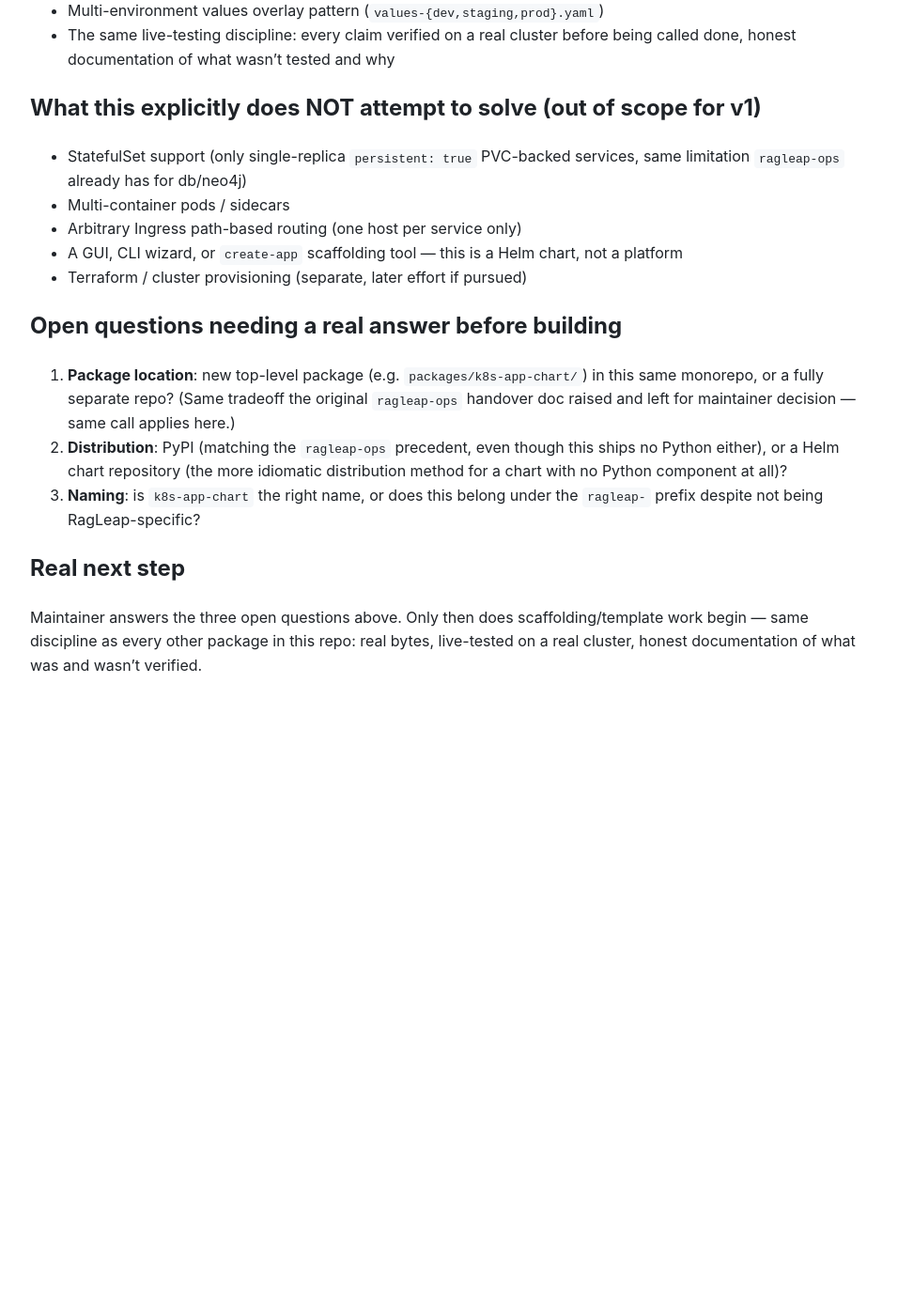
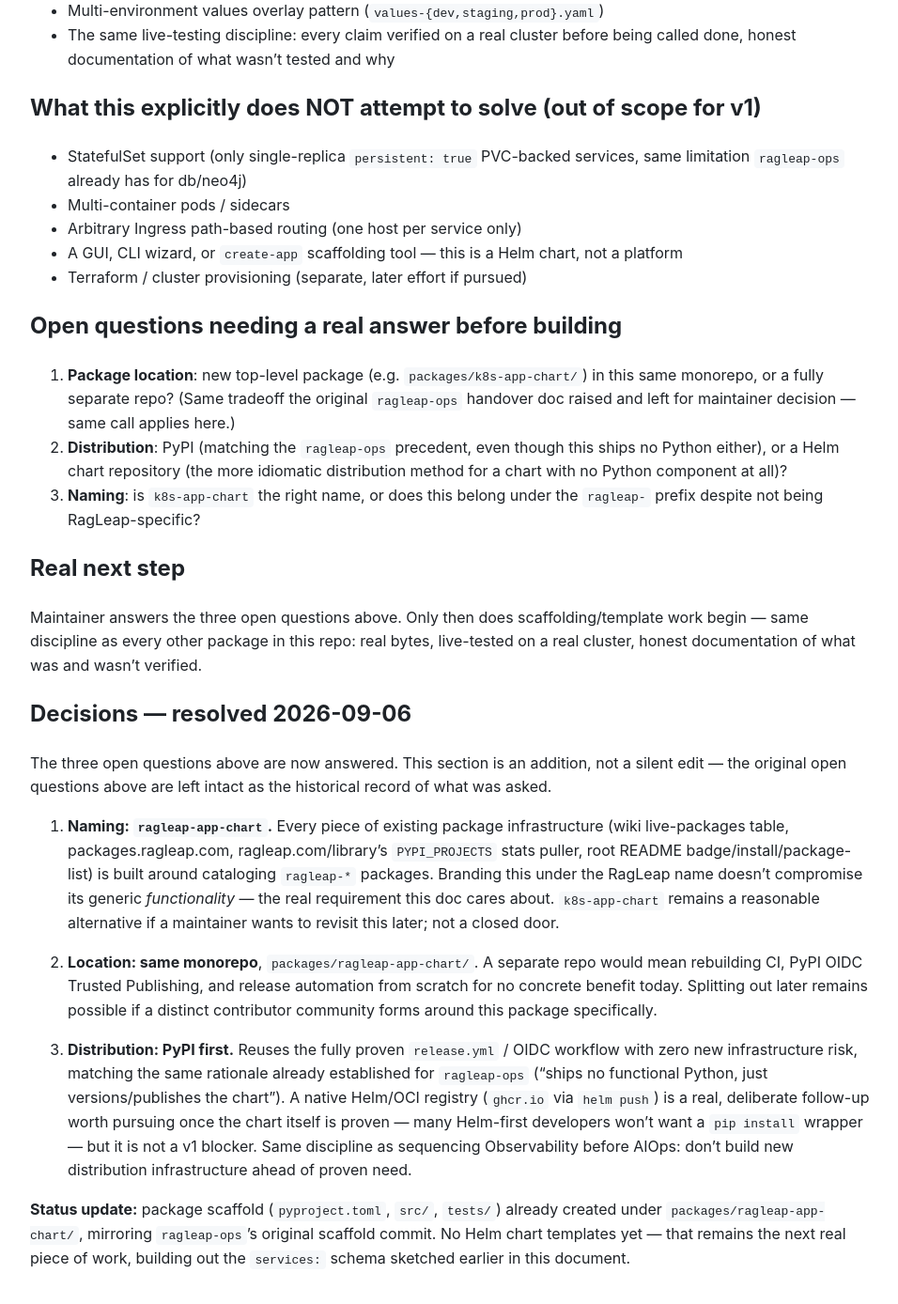
Before and after one commit to antonyrag/ragleap-core, a Jekyll site: the page built from GENERIC-K8S-CHART-PROPOSAL.md, in a window 1280 px wide and 1400 px high, scrolled down 1211 px. Shown: the top 1388 px of the window at 94% size, without its empty margins (158-1114 px from the left). Built offline with Jekyll 4.4.1, drawn with Linux system fonts in a browser that asks for light colours; our own code applies the rules of GitHub Pages for plain Markdown files; before the commit the page ends 1980 px from its top, so only the background shows below that.

Commit message:
Docs/generic chart proposal resolve open questions (#281)
* feat(ragleap-app-chart): add package scaffold (pyproject.toml, src/, tests/) so release automation can version this package

Mirrors ragleap-ops's original scaffold commit (73b85c4). Generic,
reusable Helm chart for arbitrary services — design only per
GENERIC-K8S-CHART-PROPOSAL.md, no chart templates yet.

* docs: resolve ragleap-app-chart open questions (naming, location, distribution)

Naming: ragleap-app-chart. Location: same monorepo. Distribution:
PyPI first, native Helm/OCI registry as a deliberate follow-up once
the chart is proven. Appended as a dated decisions section, per the
repo's own principle — original open questions left intact as the
historical record.

```diff
--- a/GENERIC-K8S-CHART-PROPOSAL.md
+++ b/GENERIC-K8S-CHART-PROPOSAL.md
@@ -85,3 +85,41 @@
 scaffolding/template work begin — same discipline as every other
 package in this repo: real bytes, live-tested on a real cluster,
 honest documentation of what was and wasn't verified.
+
+## Decisions — resolved 2026-09-06
+
+The three open questions above are now answered. This section is an
+addition, not a silent edit — the original open questions above are
+left intact as the historical record of what was asked.
+
+1. **Naming: `ragleap-app-chart`.** Every piece of existing package
+   infrastructure (wiki live-packages table, packages.ragleap.com,
+   ragleap.com/library's `PYPI_PROJECTS` stats puller, root README
+   badge/install/package-list) is built around cataloging `ragleap-*`
+   packages. Branding this under the RagLeap name doesn't compromise
+   its generic *functionality* — the real requirement this doc cares
+   about. `k8s-app-chart` remains a reasonable alternative if a
+   maintainer wants to revisit this later; not a closed door.
+
+2. **Location: same monorepo**, `packages/ragleap-app-chart/`. A
+   separate repo would mean rebuilding CI, PyPI OIDC Trusted
+   Publishing, and release automation from scratch for no concrete
+   benefit today. Splitting out later remains possible if a distinct
+   contributor community forms around this package specifically.
+
+3. **Distribution: PyPI first.** Reuses the fully proven `release.yml`
+   / OIDC workflow with zero new infrastructure risk, matching the
+   same rationale already established for `ragleap-ops` ("ships no
+   functional Python, just versions/publishes the chart"). A native
+   Helm/OCI registry (`ghcr.io` via `helm push`) is a real, deliberate
+   follow-up worth pursuing once the chart itself is proven — many
+   Helm-first developers won't want a `pip install` wrapper — but it
+   is not a v1 blocker. Same discipline as sequencing Observability
+   before AIOps: don't build new distribution infrastructure ahead of
+   proven need.
+
+**Status update:** package scaffold (`pyproject.toml`, `src/`,
+`tests/`) already created under `packages/ragleap-app-chart/`,
+mirroring `ragleap-ops`'s original scaffold commit. No Helm chart
+templates yet — that remains the next real piece of work, building
+out the `services:` schema sketched earlier in this document.
```
